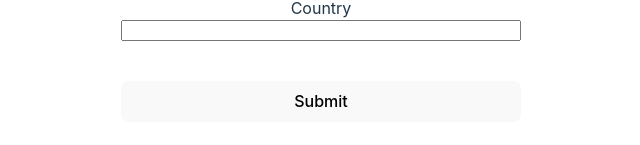
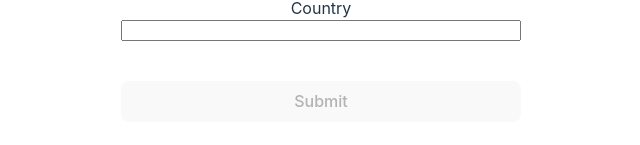
Before and after one commit to predsedatel228/RSSchool-React, a React (Vite) app in the folder class-components/: page /react-hook-form in a window 1280 px wide. Shown: the part 873-1018 px from the top of the page, without its empty margins (319-959 px from the left). Built offline with nearby package versions, Linux system fonts and the light colour scheme.

Commit message:
feat: add disabling submit button at react hook form

```diff
--- a/class-components/src/routes/ReactHookForm.tsx
+++ b/class-components/src/routes/ReactHookForm.tsx
@@ -10,7 +10,7 @@
   const {
     register,
     handleSubmit,
-    formState: { errors },
+    formState: { errors, isValid },
   } = useForm<IForm>({
     mode: 'onChange',
     resolver: yupResolver(validation),
@@ -118,7 +118,7 @@
             return <option key={v}>{v}</option>;
           })}
         </datalist>
-        <button type="submit">Submit</button>
+        <button type="submit" disabled={isValid? false : true}>Submit</button>
       </form>
     </div>
   );
```
